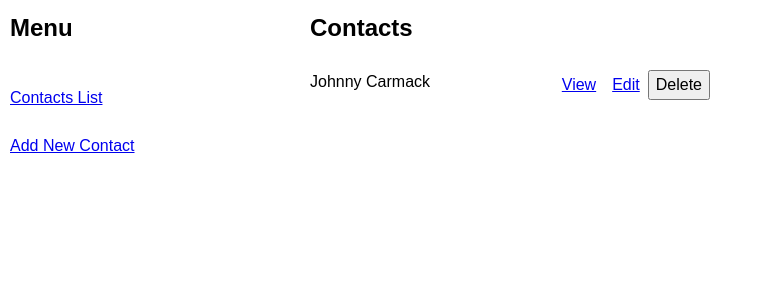
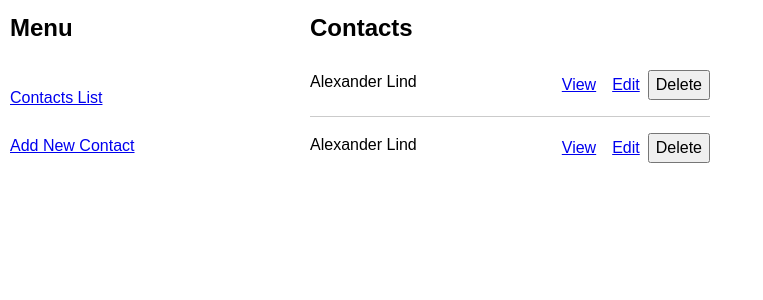
Before and after one commit to boolean-uk/react-address-book, a React (Create React App) app: page / in a window 1280 px wide. Shown: the top 300 px of the page, without its empty margins (0-763 px from the left). Built offline with nearby package versions, Linux system fonts and the light colour scheme; data requests are answered from the project's data file.

Commit message:
finished extension 5

```diff
--- a/db/db.json
+++ b/db/db.json
@@ -1,11 +1,24 @@
 {
   "contacts": [
     {
-      "id": 1,
-      "firstName": "Johnny",
-      "lastName": "Carmack",
-      "street": "10 Keen Street",
-      "city": "London"
+      "firstName": "Alexander",
+      "lastName": "Lind",
+      "street": "Tordenskjoldsgade 40, 2tv",
+      "city": "Aarhus N",
+      "email": "alex.anonym@gmail.com",
+      "linkedIn": "",
+      "twitter": "",
+      "id": 1
+    },
+    {
+      "firstName": "Alexander",
+      "lastName": "Lind",
+      "street": "Irma Pedersens Gade 87",
+      "city": "Aarhus C",
+      "email": "alex.anonym@gmail.com",
+      "linkedIn": "",
+      "twitter": "",
+      "id": 2
     }
   ]
 }
--- a/src/App.js
+++ b/src/App.js
@@ -11,6 +11,7 @@ export default function App() {
   const [contacts, setContacts] = useState([])
   const navigate = useNavigate()
   const [render, setRender] = useState([])
+  const [isLoaded, setIsLoaded] = useState(false)
 
 
   //TODO: Load all contacts on useEffect when component first renders
@@ -18,7 +19,7 @@ export default function App() {
   useEffect(() => {
     fetch("http://localhost:4000/contacts")
       .then((res) => res.json())
-      .then((data) => setContacts(data))
+      .then((data) => {setContacts(data); setIsLoaded(true);})
   }, [render]);
 
   const deleteContact = (id) => {
@@ -53,7 +54,7 @@ export default function App() {
           {/* TODO: Add routes here  */}
           <Route
           path="/"
-          element={<ContactsList contacts={contacts} deleteContact={deleteContact} />}
+          element={<ContactsList contacts={contacts} deleteContact={deleteContact} isLoaded={isLoaded} />}
         />
           <Route
           path="/contacts/add"
--- a/src/components/ContactsList.js
+++ b/src/components/ContactsList.js
@@ -3,8 +3,7 @@ import { Link } from "react-router-dom";
 
 function ContactsList(props) {
   //"contacts" must be passed as prop to this component
-  const { contacts, deleteContact } = props;
-
+  const { contacts, deleteContact, isLoaded } = props;
 
 
   return (
@@ -12,6 +11,7 @@ function ContactsList(props) {
       <header>
         <h2>Contacts</h2>
       </header>
+      {!isLoaded ? <div class="lds-ring"><div></div><div></div><div></div><div></div></div> :
       <ul className="contacts-list">
         {contacts.map((contact, index) => {
           const { firstName, lastName } = contact;
@@ -36,6 +36,7 @@ function ContactsList(props) {
           );
         })}
       </ul>
+      }
     </>
   );
 }
--- a/src/styles/styles.css
+++ b/src/styles/styles.css
@@ -155,3 +155,39 @@ a {
 .address-card h2 {
   font-size: 1.15rem;
 }
+
+.lds-ring {
+  display: inline-block;
+  position: relative;
+  width: 80px;
+  height: 80px;
+}
+.lds-ring div {
+  box-sizing: border-box;
+  display: block;
+  position: absolute;
+  width: 64px;
+  height: 64px;
+  margin: 8px;
+  border: 8px solid rgb(0, 0, 0);
+  border-radius: 50%;
+  animation: lds-ring 1.2s cubic-bezier(0.5, 0, 0.5, 1) infinite;
+  border-color: rgb(0, 0, 0) transparent transparent transparent;
+}
+.lds-ring div:nth-child(1) {
+  animation-delay: -0.45s;
+}
+.lds-ring div:nth-child(2) {
+  animation-delay: -0.3s;
+}
+.lds-ring div:nth-child(3) {
+  animation-delay: -0.15s;
+}
+@keyframes lds-ring {
+  0% {
+    transform: rotate(0deg);
+  }
+  100% {
+    transform: rotate(360deg);
+  }
+}
```
